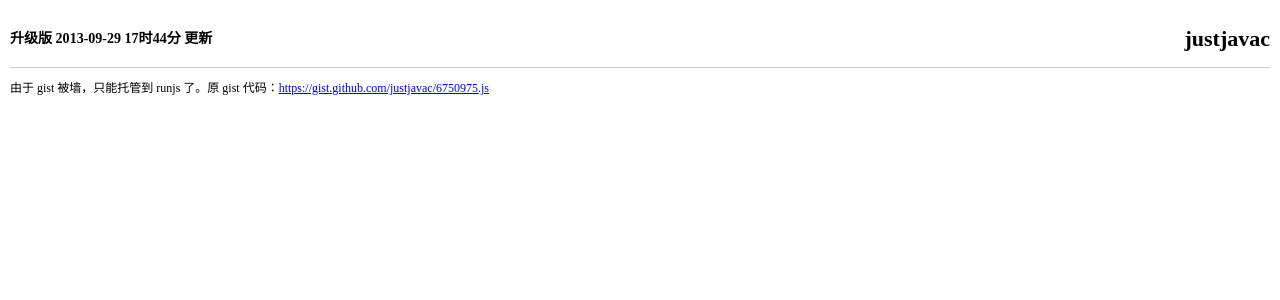
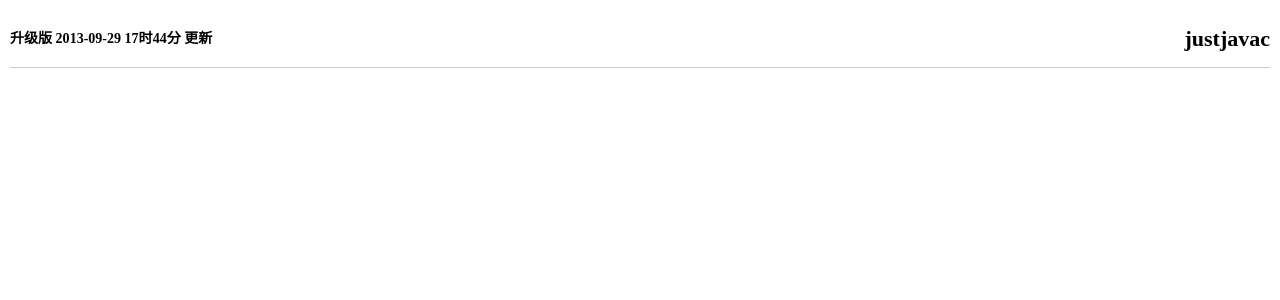
Before and after one commit to justjavac/justjavac.github.com, a Jekyll site: the page about-v2.html, which Jekyll copies as it is, in a window 1280 px wide. Shown: the top 300 px of the page. Built offline with Jekyll 4.4.1, drawn with Linux system fonts in a browser that asks for light colours; Markdown is read by kramdown in place of the engine named in the settings; comment, search, counter and statistics services are not loaded.

Commit message:
Update about-v2.html

```diff
--- a/about-v2.html
+++ b/about-v2.html
@@ -29,9 +29,7 @@
     </h3>
 </div>
 
-<p>由于 gist 被墙，只能托管到 runjs 了。原 gist 代码：<a href="https://gist.github.com/justjavac/6750975.js">https://gist.github.com/justjavac/6750975.js</a></p>
-
-<script src='http://runjs.cn/gist/p1gtujnr/all'></script>
+<script src='http://runjs.cn/gist/p1gtujnr/js/rdark'></script>
 
 <!-- Duoshuo Comment BEGIN -->
     <div class="ds-thread"></div>
```
